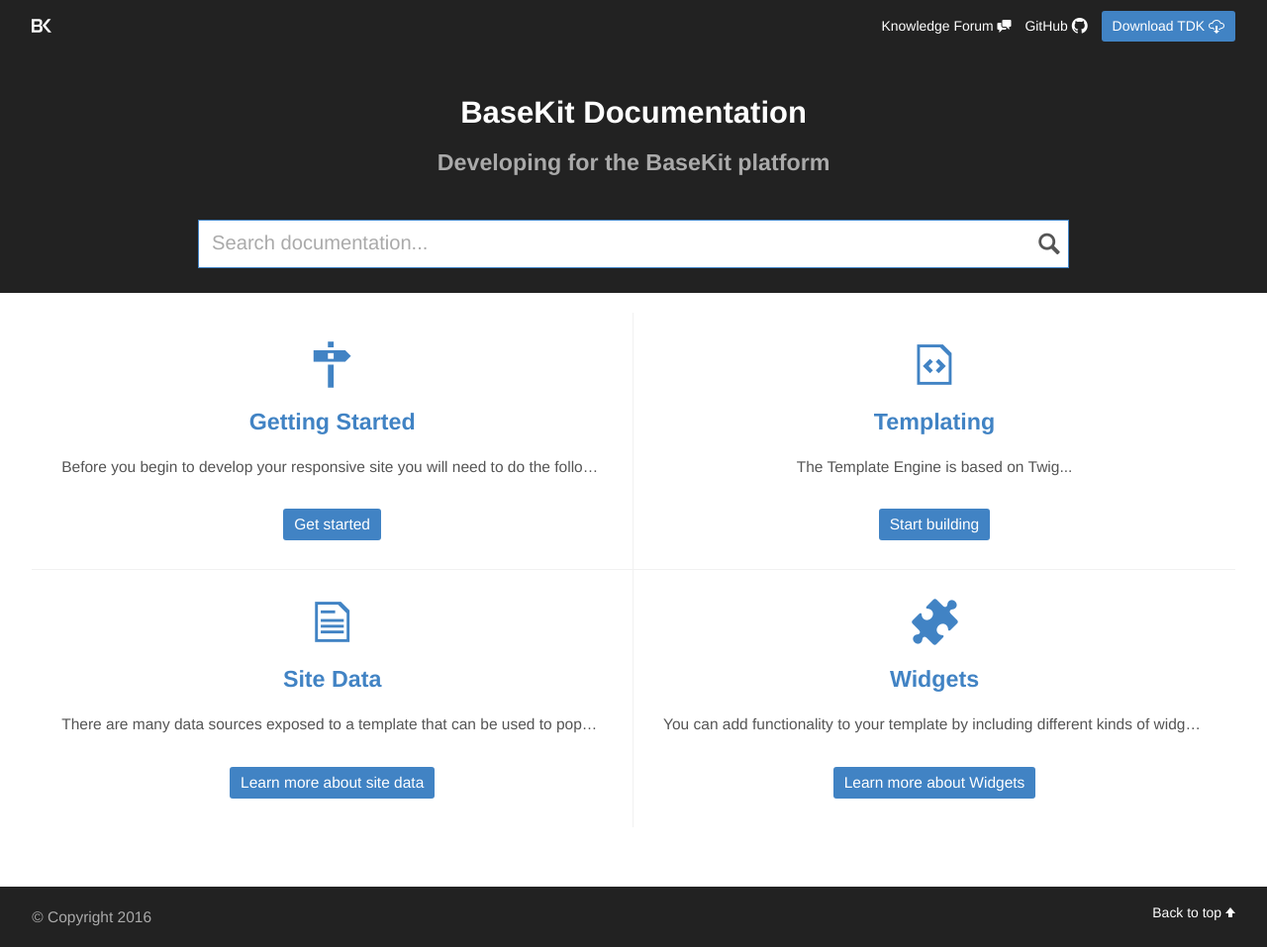
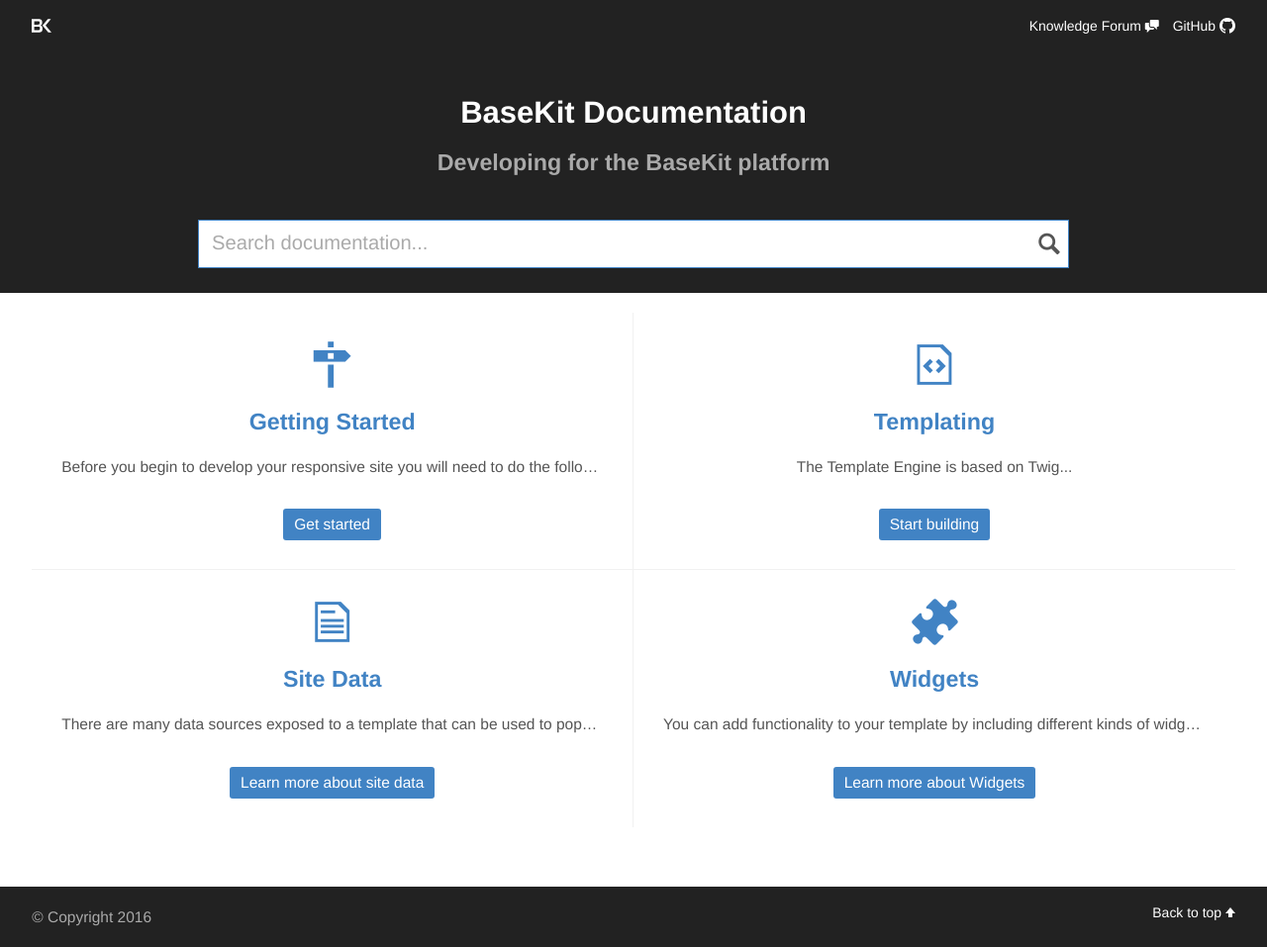
Before and after one commit to skoroth-kw/dockit, a Jekyll site: the page built from index.md, in a window 1280 px wide. Shown: the whole page at 99% size. Built offline with Jekyll 4.4.1, drawn with Linux system fonts in a browser that asks for light colours; nearby versions of some CDN libraries.

Commit message:
Saving Goals

```diff
--- a/_data/navigation.yml
+++ b/_data/navigation.yml
@@ -3,12 +3,8 @@
   url: http://knowledge.basekit.com/
   icon: comment-discussion
 - title: GitHub
-  url: http://github.com/basekit-templates
+  url: https://github.com/skoroth/dockit
   icon: mark-github
-- title: Download TDK
-  url: http://basekit-tdk.s3.amazonaws.com/tdk-stable.zip
-  class: button
-  icon: cloud-download
 
 navdocs:
 
```
